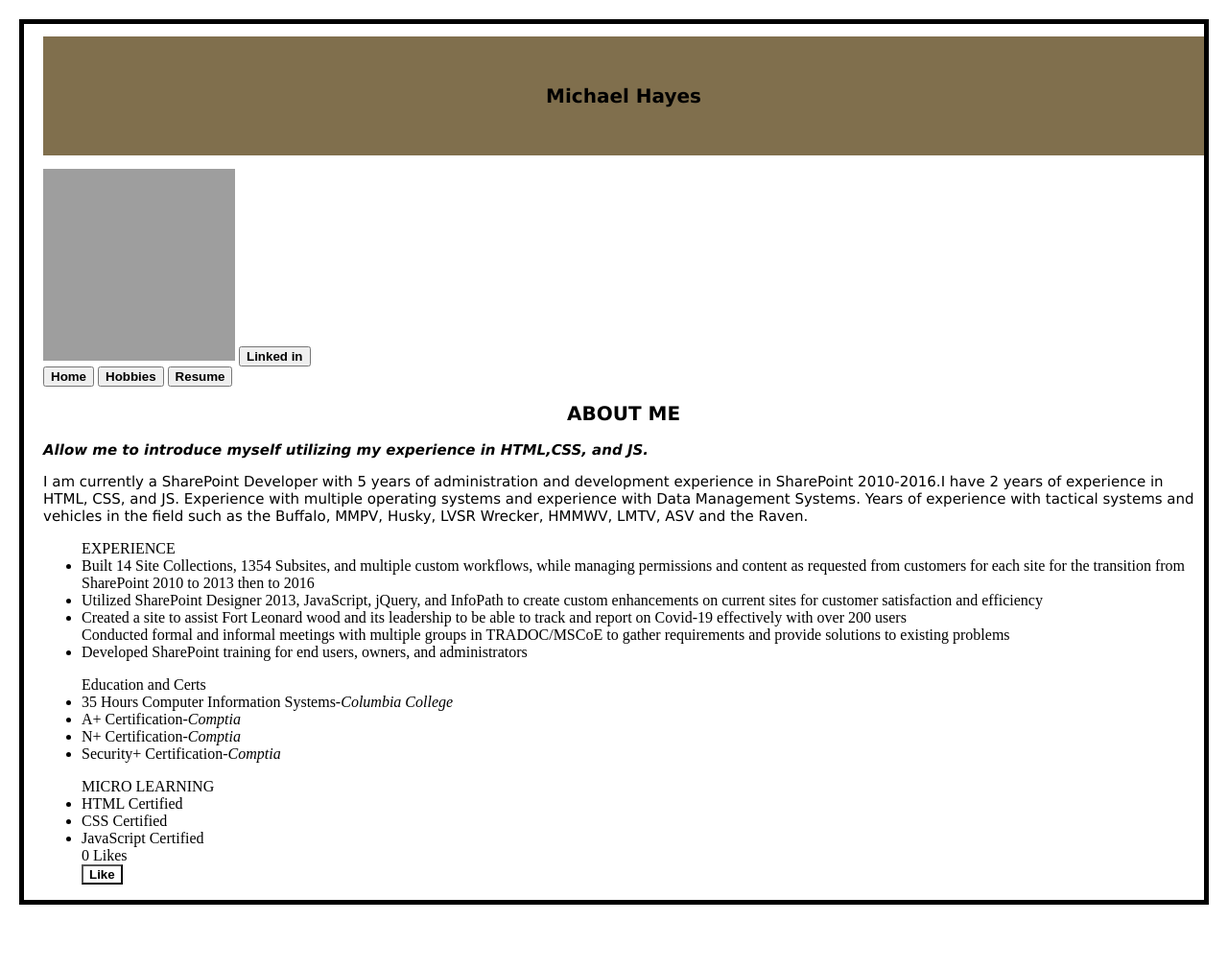
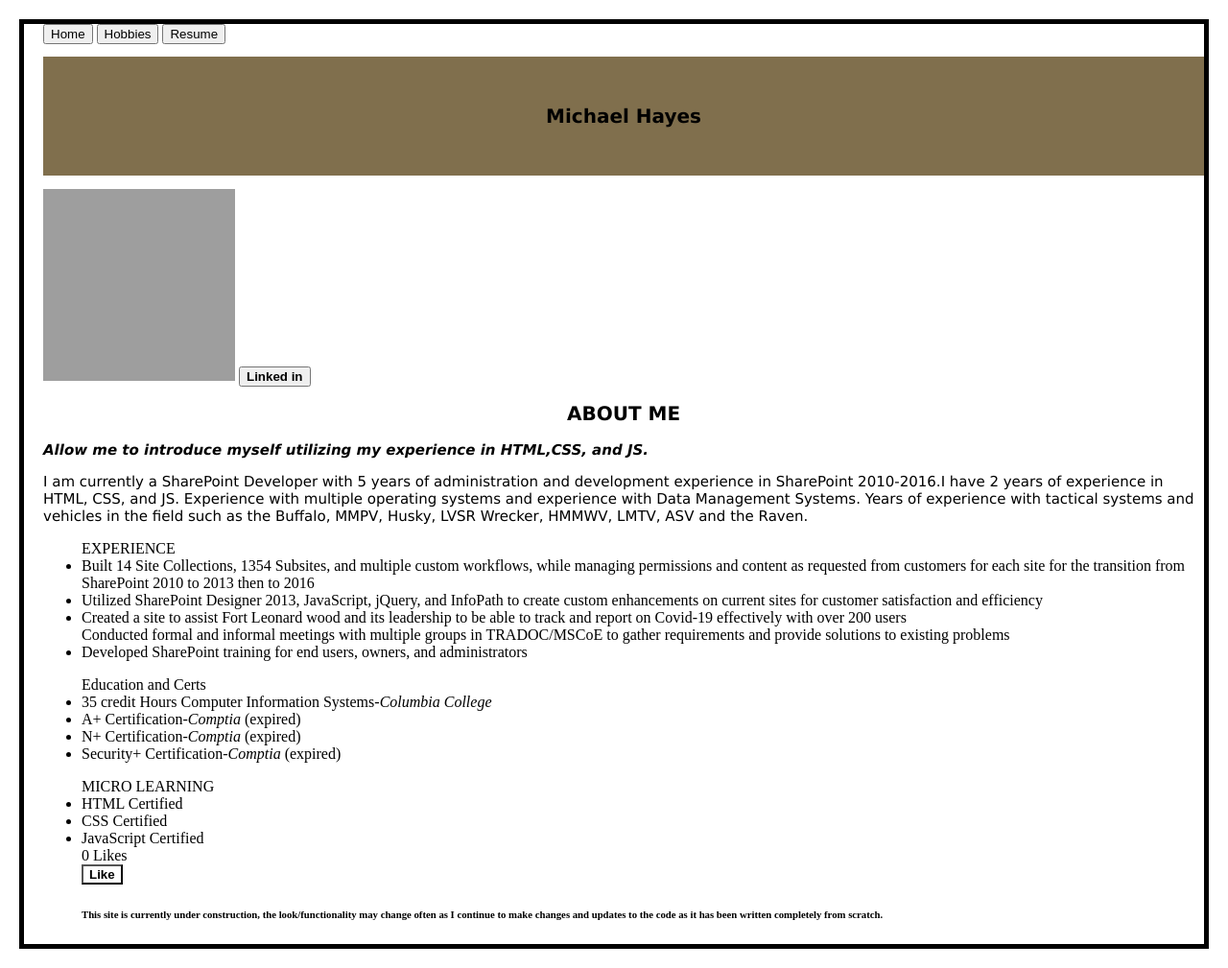
Before and after one commit to Mike2518/Michael-Hayes, a Jekyll site: the page built from index.md, in a window 1280 px wide. Shown: the whole page at 96% size. Built offline with Jekyll 4.4.1, drawn with Linux system fonts in a browser that asks for light colours; our own code applies the rules of GitHub Pages for plain Markdown files; before the commit the page ends 963 px from its top, so only the background shows below that; grey boxes are pictures that could not be loaded.

Commit message:
Updated buttons/h6

```diff
--- a/_layouts/default.html
+++ b/_layouts/default.html
@@ -36,10 +35,10 @@ document.getElementById('CountedClicks').innerHTML = Clicks + 'Like';
 <li>Developed SharePoint training for end users, owners, and administrators</li>
 </ul>
    <ul>Education and Certs
-   <Li>35 Hours Computer Information Systems-<em>Columbia College</em></Li>
-   <li>A+ Certification-<em>Comptia</em></li>
-   <li>N+ Certification-<em>Comptia</em></Li>
-   <li>Security+ Certification-<em>Comptia</em></li>
+   <Li>35 credit Hours Computer Information Systems-<em>Columbia College</em></Li>
+   <li>A+ Certification-<em>Comptia</em> (expired)</li>
+   <li>N+ Certification-<em>Comptia</em> (expired)</Li>
+   <li>Security+ Certification-<em>Comptia</em> (expired)</li>
    </ul>
    <ul>MICRO LEARNING
    <li>HTML Certified</li>
@@ -47,5 +46,6 @@ document.getElementById('CountedClicks').innerHTML = Clicks + 'Like';
    <li>JavaScript Certified</li>
    <span id="CountedClicks">0 Likes</span><br>
    <button style="background-color:white" onclick="AddClick()"><strong>Like</strong></button>
+   <h6>This site is currently under construction, the look/functionality may change often as I continue to make changes and updates to the code as it has been written completely from scratch.</h6>
      </Body>
      </html>
```
Also changed, not shown: other parts of _layouts/default.html (+3 -4 lines).
